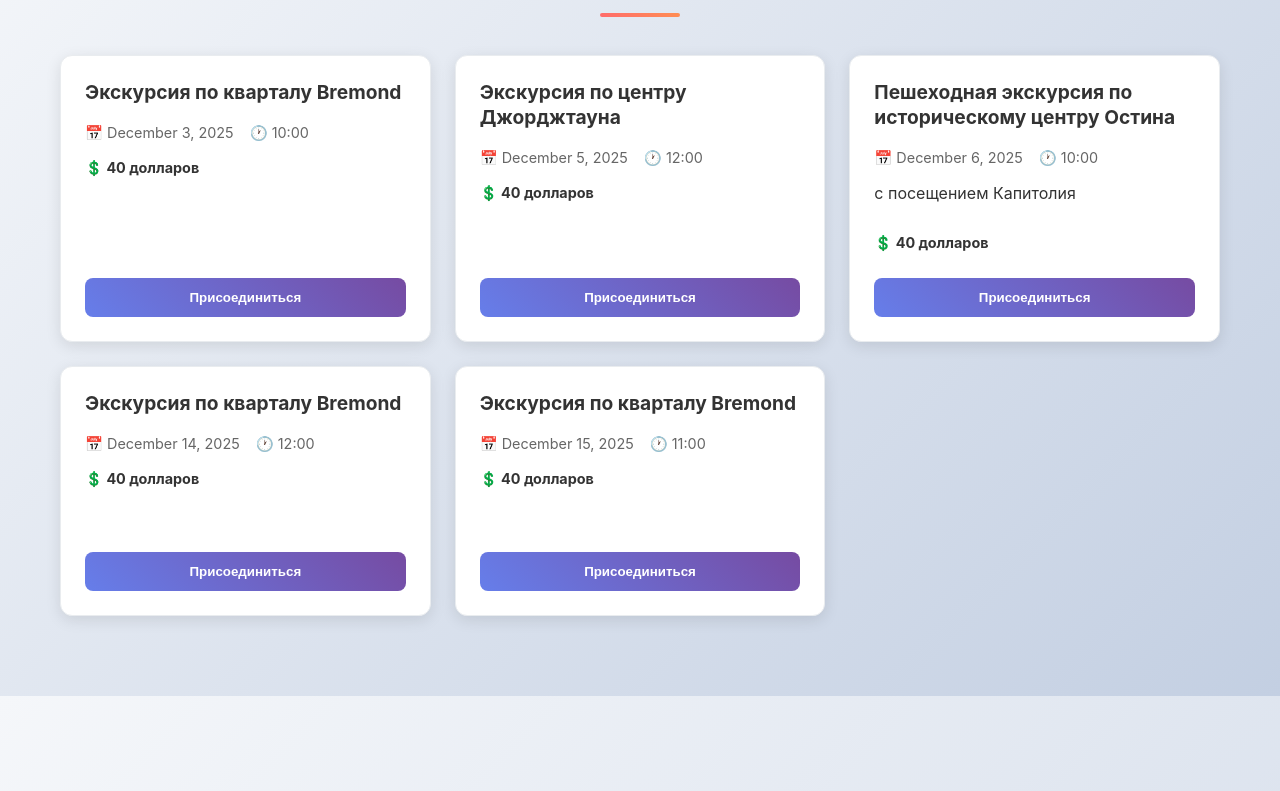
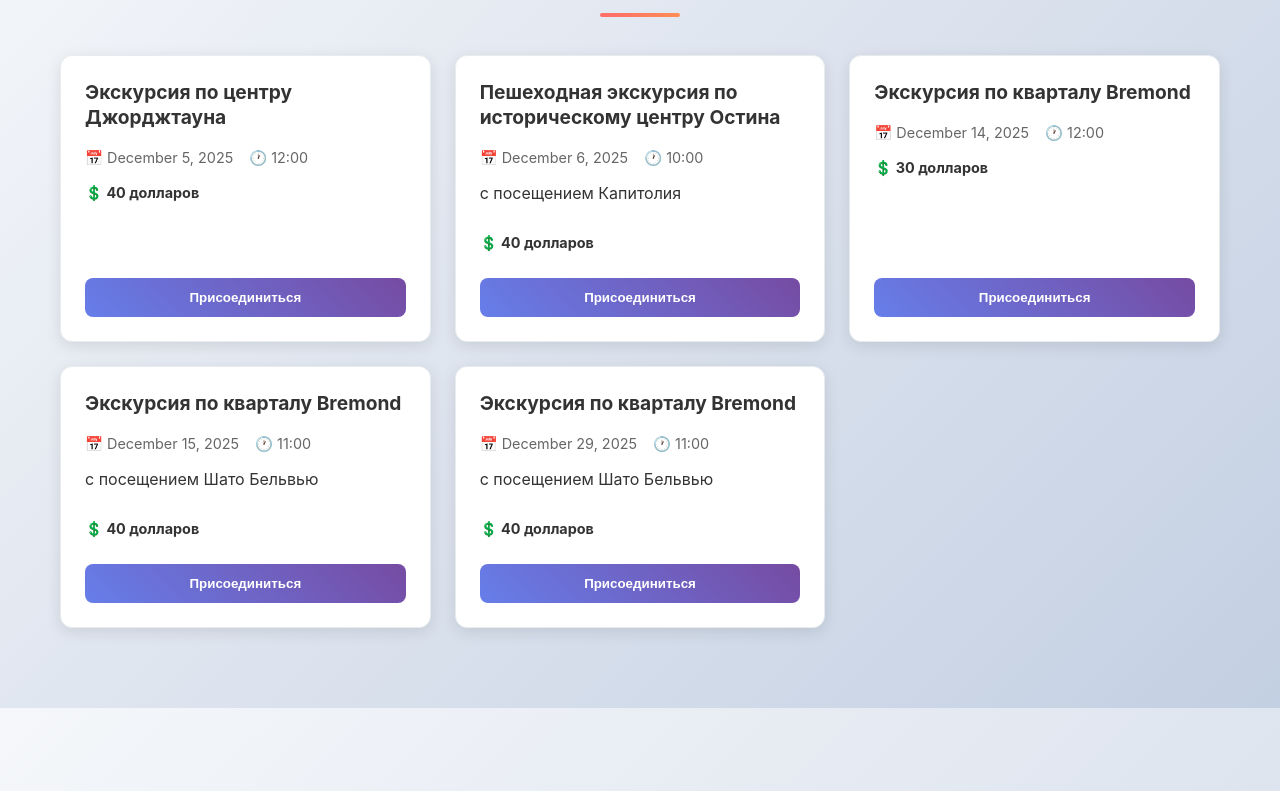
Before and after one commit to tatiana-act/nextjs-boilerplate, a Next.js app: page / in a window 1280 px wide. Shown: the part 6565-7356 px from the top of the page. Built offline with nearby package versions, Linux system fonts and the light colour scheme.

Commit message:
update december tours

```diff
--- a/data/upcomingTours.ts
+++ b/data/upcomingTours.ts
@@ -1,14 +1,6 @@
 import { UpcomingTourEvent } from '@/types/tour';
 
 export const upcomingTours: UpcomingTourEvent[] = [
-    {
-        id: 'tour28',
-        tourProgramId: 'Brmn',
-        date: '2025-12-03',
-        time: '10:00',
-        price: 40,
-        bonus: ''
-    },
     {
         id: 'tour23',
         tourProgramId: 'Gcrt',
@@ -30,7 +22,7 @@ export const upcomingTours: UpcomingTourEvent[] = [
         tourProgramId: 'Brmn',
         date: '2025-12-14',
         time: '12:00',
-        price: 40,
+        price: 30,
         bonus: ''
     },
     {
@@ -39,6 +31,14 @@ export const upcomingTours: UpcomingTourEvent[] = [
         date: '2025-12-15',
         time: '11:00',
         price: 40,
-        bonus: ''
+        bonus: 'с посещением Шато Бельвью'
+    },
+    {
+        id: 'tour32',
+        tourProgramId: 'Brmn',
+        date: '2025-12-29',
+        time: '11:00',
+        price: 40,
+        bonus: 'с посещением Шато Бельвью'
     },
 ];
```
